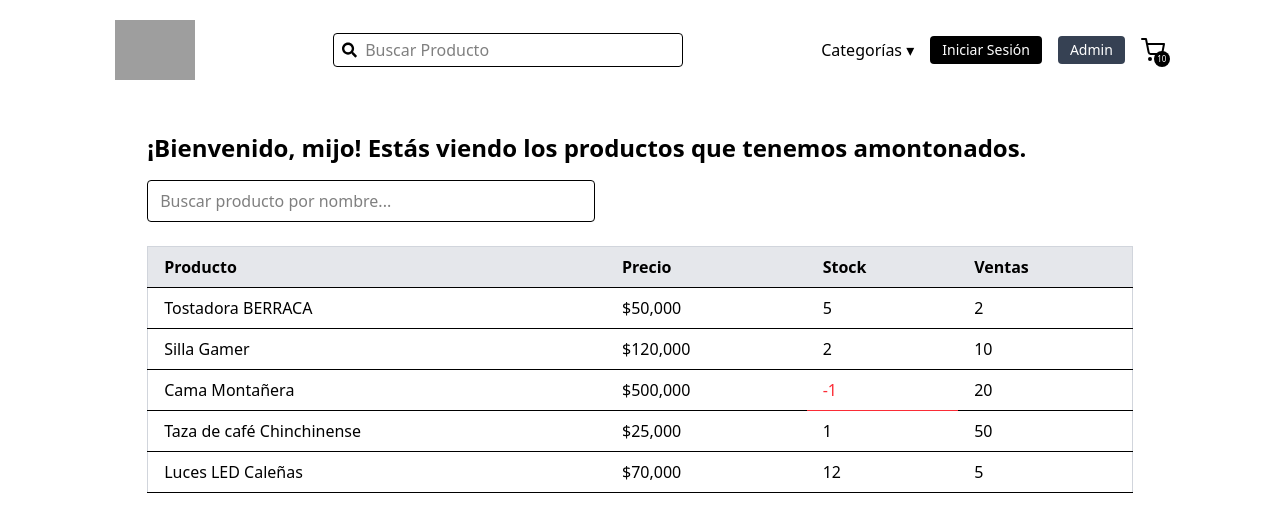
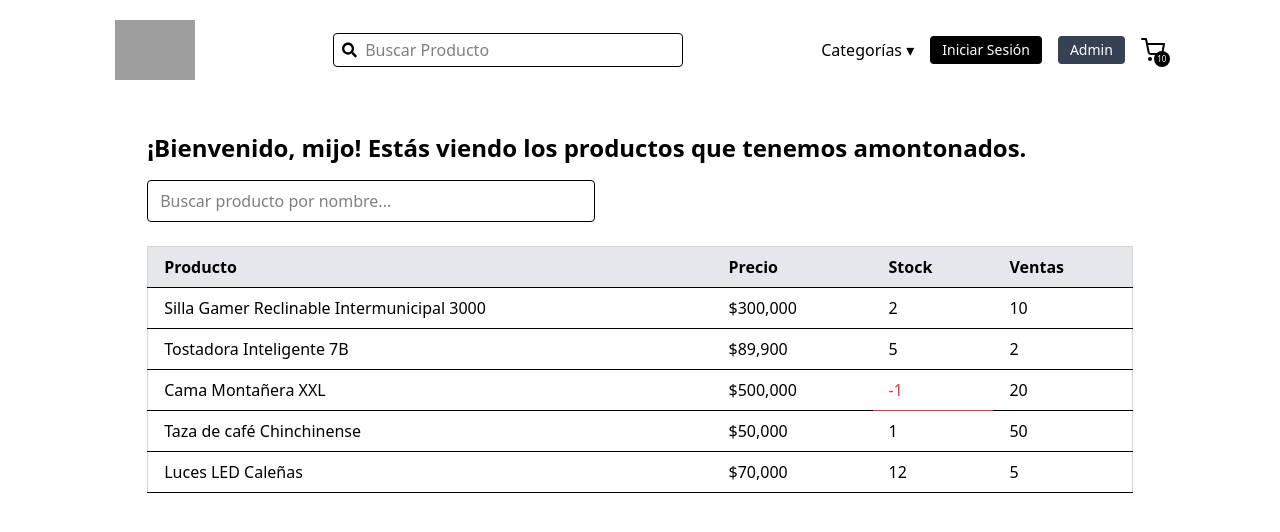
Before and after one commit to dangv31/devwebTrabajo, a React (Vite) app in the folder frontend/: page /admin/productos in a window 1280 px wide. Shown: the top 532 px of the page. Built offline with nearby package versions, Linux system fonts and the light colour scheme; grey boxes are pictures that could not be loaded.

Commit message:
Productos en assets
Se eliminaron los productos de VerProductos, ahora se extraen directamente desde assets.js

```diff
--- a/frontend/src/assets/assets.js
+++ b/frontend/src/assets/assets.js
@@ -14,7 +14,9 @@ export const products = [
         price: 300000,
         image: [sillagamer],
         category: "Sillas",
-        bestSeller: true
+        bestSeller: true,
+        stock: 2,
+        ventas: 10
     },
     {
         id: 112,
@@ -28,6 +30,51 @@ export const products = [
         oldPrice: 100000,
         image: [sillagamer],
         category: "Hogar",
-        bestSeller: true
-    }
+        bestSeller: true,
+        stock: 5,
+        ventas: 2
+    },
+    {
+        id: 113,
+        name: "Cama Montañera XXL",
+        description: "¡Ay, mi gente! ¡Esta no es cualquier cama, no señor! Esta es la Cama Montañera XXL: cómoda, campeona, cuidona, suave y robusta." +
+            "Usted se acuesta ahí y, ¡ay Jesucristo! Lo recibe como si fuera la mamá suya, como si la cama le dijera: ¡tome, ya puede descansar después de toda ese camello!. Y si se duerme en cualquier posición, ¡no se le va a hacer daño la espalda!." +
+            "Tiene 12 niveles de suavidad, desde: se siente como una piedra. Hasta: esto es un abrazo de abuela." +
+            "¡Llévela ya y le regalo la almohada con olor a campo!",
+        price: 500000,
+        image: [sillagamer],
+        category: "Hogar",
+        bestSeller: true,
+        stock: -1,
+        ventas: 20
+    },
+    {
+        id: 114,
+        name: "Taza de café Chinchinense",
+        description: "" +
+            "" +
+            "" +
+            "",
+        price: 50000,
+        image: [sillagamer],
+        category: "Hogar",
+        bestSeller: false,
+        stock: 1,
+        ventas: 50
+    },
+    {
+        id: 115,
+        name: "Luces LED Caleñas",
+        description: "" +
+            "" +
+            "" +
+            "",
+        price: 70000,
+        image: [sillagamer],
+        category: "Hogar",
+        bestSeller: false,
+        stock: 12,
+        ventas: 5
+    },
+
 ];
--- a/frontend/src/pages/VerProductos.jsx
+++ b/frontend/src/pages/VerProductos.jsx
@@ -1,20 +1,12 @@
-import React, { useState } from 'react';
+import React, { useContext, useState } from 'react';
+import { ShopContext } from '../context/ShopContext';
 
 function VerProductos() {
+  const { products } = useContext(ShopContext);
   const [busqueda, setBusqueda] = useState('');
 
-  // Lista de productos simulados
-  const productos = [
-    { nombre: 'Tostadora BERRACA', precio: 50000, stock: 5, ventas: 2 },
-    { nombre: 'Silla Gamer', precio: 120000, stock: 2, ventas: 10 },
-    { nombre: 'Cama Montañera', precio: 500000, stock: -1, ventas: 20 },
-    { nombre: 'Taza de café Chinchinense', precio: 25000, stock: 1, ventas: 50 },
-    { nombre: 'Luces LED Caleñas', precio: 70000, stock: 12, ventas: 5 },
-  ];
-
-  // Filtro por nombre (ignorando mayúsculas/minúsculas)
-  const productosFiltrados = productos.filter((producto) =>
-    producto.nombre.toLowerCase().includes(busqueda.toLowerCase())
+  const productosFiltrados = products.filter((producto) =>
+    producto.name.toLowerCase().includes(busqueda.toLowerCase())
   );
 
   return (
@@ -23,7 +15,6 @@ function VerProductos() {
         ¡Bienvenido, mijo! Estás viendo los productos que tenemos amontonados.
       </h1>
 
-      {/* Barra de búsqueda */}
       <input
         type="text"
         placeholder="Buscar producto por nombre..."
@@ -32,7 +23,6 @@ function VerProductos() {
         className="w-full max-w-md border px-3 py-2 rounded mb-6"
       />
 
-      {/* Tabla de productos */}
       <div className="overflow-x-auto">
         <table className="min-w-full border border-gray-300 text-left">
           <thead className="bg-gray-200">
@@ -44,10 +34,10 @@ function VerProductos() {
             </tr>
           </thead>
           <tbody>
-            {productosFiltrados.map((prod, i) => (
-              <tr key={i} className="hover:bg-gray-50">
-                <td className="px-4 py-2 border-b">{prod.nombre}</td>
-                <td className="px-4 py-2 border-b">${prod.precio.toLocaleString()}</td>
+            {productosFiltrados.map((prod) => (
+              <tr key={prod.id} className="hover:bg-gray-50">
+                <td className="px-4 py-2 border-b">{prod.name}</td>
+                <td className="px-4 py-2 border-b">${prod.price.toLocaleString()}</td>
                 <td className={`px-4 py-2 border-b ${prod.stock < 0 ? 'text-red-500' : ''}`}>
                   {prod.stock}
                 </td>
```
